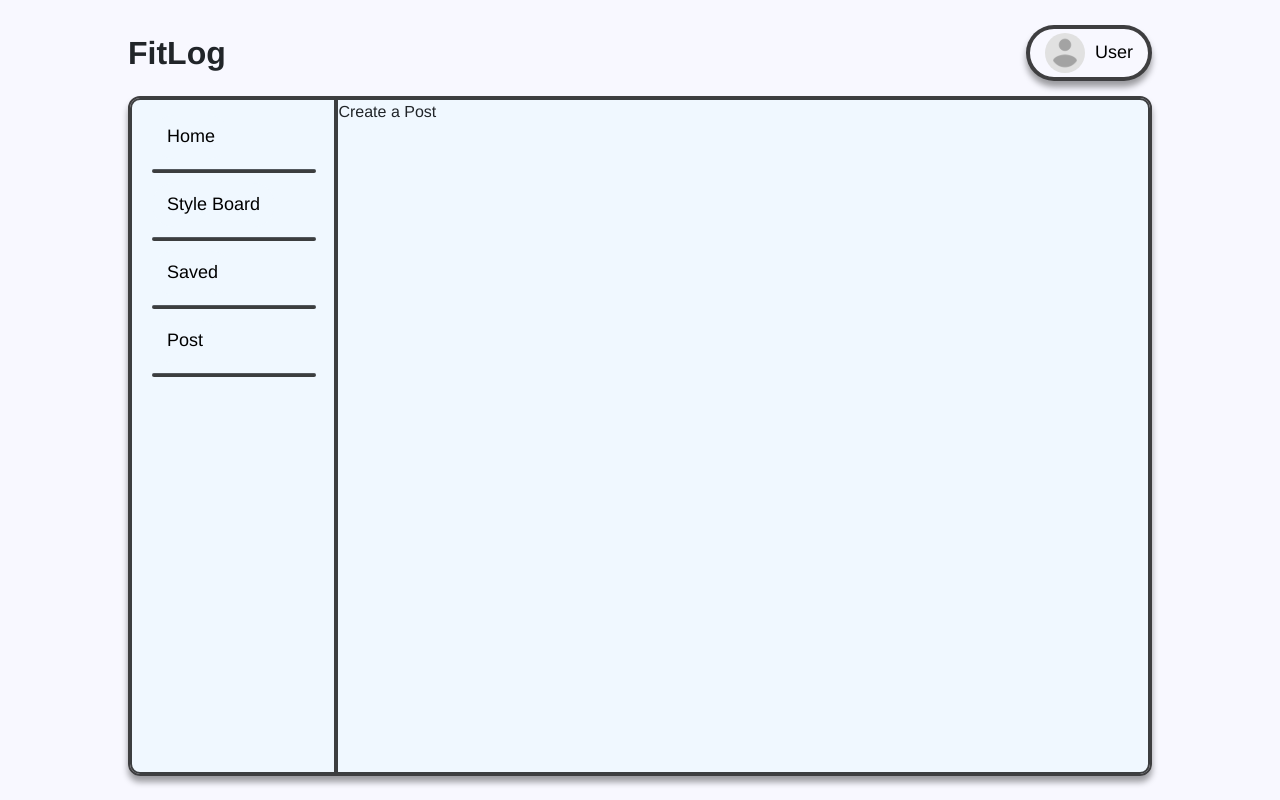
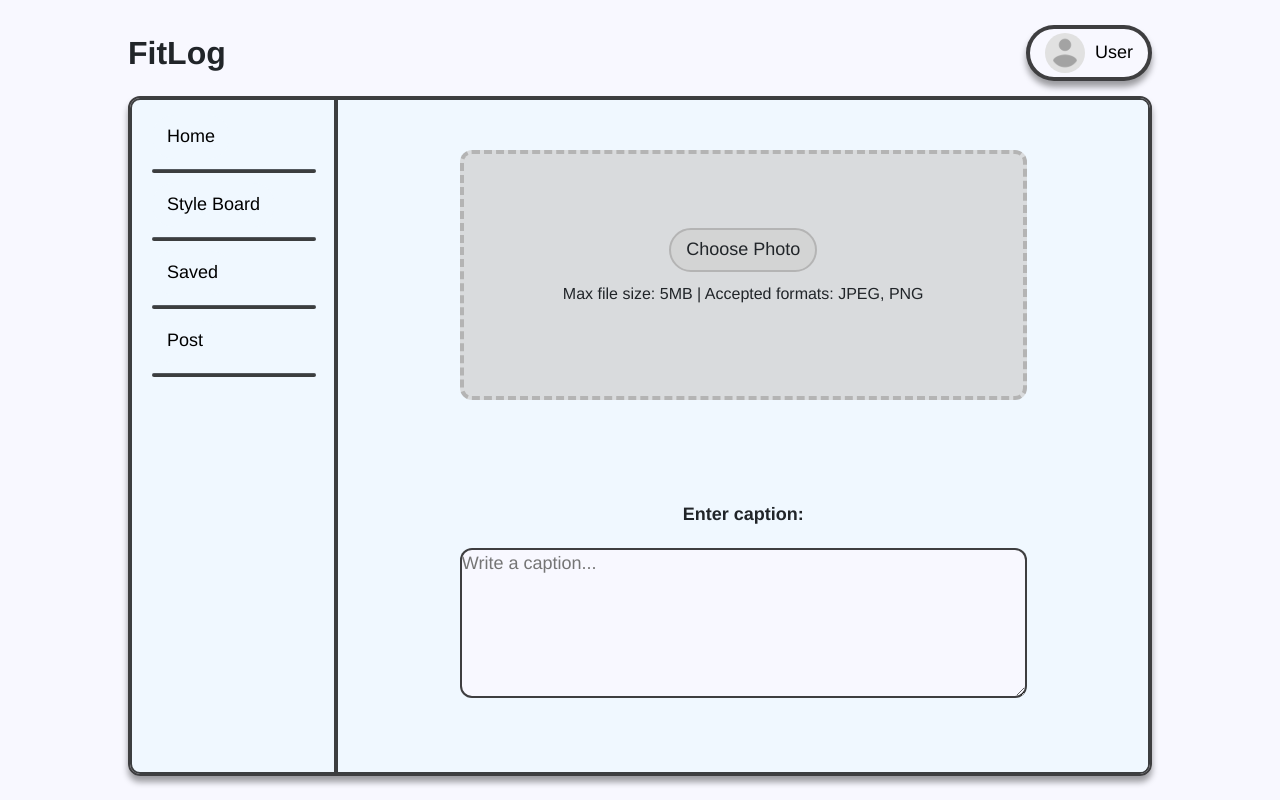
Before and after one commit to adbhati05/Web-Apps, a React (Vite) app in the folder CRUDApp/: page /post in a window 1280 px wide. Built offline with nearby package versions, Linux system fonts and the light colour scheme; no server answers; the database is empty; sample sign-in values are in the browser's storage.

Commit message:
Added the components needed to populate the Poat page in the Post.tsx file. Also ensured that Post.css was updated to accomodate those changes nicely.

```diff
--- a/CRUDApp/src/pages/Home.css
+++ b/CRUDApp/src/pages/Home.css
@@ -11,6 +11,8 @@
 /* This is for the left side bar (the flex: 1 statement ensures that each side bar takes up 1/5th of the entire container horizontally). */
 .home-left-side-bar {
     flex: 1;
+    height: 100%;
+    overflow-y: auto; /* This rule ensures that if the content in the side bar exceeds the height of the container, a scroll bar will appear (this will be in used in every rule set for side bars, post feeds, and other containers). */
     background-color: aliceblue;
     border: 2px solid rgba(0, 0, 0, 0.75);
     border-top-left-radius: 10px;
@@ -20,6 +22,8 @@
 /* Same logic used here for the right side bar as above, just that the border radius statements are dedicated for the top/bottom right corners of the bar. */
 .home-right-side-bar {
     flex: 1;
+    height: 100%;
+    overflow-y: auto;
     background-color: aliceblue;
     border: 2px solid rgba(0, 0, 0, 0.75);
     border-top-right-radius: 10px;
@@ -29,6 +33,8 @@
 /* This is for the post feed itself (the flex: 3 statemenet ensures that the feed takes up 3/5th of the entire container horizontally). */
 .post-feed {
     flex: 3;
+    height: 100%;
+    overflow-y: auto;
     background-color: aliceblue;
     border: 2px solid rgba(0, 0, 0, 0.75);
 }
--- a/CRUDApp/src/pages/Post.css
+++ b/CRUDApp/src/pages/Post.css
@@ -11,6 +11,8 @@
 
 .post-left-side-bar {
     flex: 1;
+    height: 100%;
+    overflow-y: auto;
     background-color: aliceblue;
     border: 2px solid rgba(0, 0, 0, 0.75);
     border-top-left-radius: 10px;
@@ -19,6 +21,15 @@
 
 .post-container {
     flex: 4;
+    height: 100%;
+    overflow-y: auto;
+    display: flex;
+    flex-direction: column;
+    align-items: center;
+    justify-content: flex-start;
+    gap: 50px;
+    padding-top: 50px;
+    padding-bottom: 50px;
     background-color: aliceblue;
     border: 2px solid rgba(0, 0, 0, 0.75);
     border-top-right-radius: 10px;
--- a/CRUDApp/src/pages/Post.tsx
+++ b/CRUDApp/src/pages/Post.tsx
@@ -1,17 +1,24 @@
-import TopBar from '../components/TopBar';
-import LeftSideBar from '../components/LeftSideBar';
-import './Post.css';
+import TopBar from "../components/TopBar";
+import LeftSideBar from "../components/LeftSideBar";
+import UploadPhotoField from "../components/UploadPhotoField";
+import PostDescription from "../components/PostDescription";
+import "./Post.css";
 
 const Post = () => {
-    return (
-        <div>
-            <TopBar />
-            <div className='post-main-layout'>
-                <div className='post-left-side-bar'><LeftSideBar /></div>
-                <div className='post-container'>Create a Post</div>
-            </div>
+  return (
+    <div>
+      <TopBar />
+      <div className="post-main-layout">
+        <div className="post-left-side-bar">
+          <LeftSideBar />
         </div>
-    );
-}
+        <div className="post-container">
+          <UploadPhotoField />
+          <PostDescription />
+        </div>
+      </div>
+    </div>
+  );
+};
 
 export default Post;
--- a/CRUDApp/src/pages/Saved.css
+++ b/CRUDApp/src/pages/Saved.css
@@ -11,6 +11,8 @@
 
 .saved-left-side-bar {
     flex: 1;
+    height: 100%;
+    overflow-y: auto;
     background-color: aliceblue;
     border: 2px solid rgba(0, 0, 0, 0.75);
     border-top-left-radius: 10px;
@@ -19,6 +21,8 @@
 
 .saved-container {
     flex: 4;
+    height: 100%;
+    overflow-y: auto;
     background-color: aliceblue;
     border: 2px solid rgba(0, 0, 0, 0.75);
     border-top-right-radius: 10px;
--- a/CRUDApp/src/pages/Settings.css
+++ b/CRUDApp/src/pages/Settings.css
@@ -11,6 +11,8 @@
 
 .settings-left-side-bar {
     flex: 1;
+    height: 100%;
+    overflow-y: auto;
     background-color: aliceblue;
     border: 2px solid rgba(0, 0, 0, 0.75);
     border-top-left-radius: 10px;
@@ -19,6 +21,8 @@
 
 .settings-container {
     flex: 3;
+    height: 100%;
+    overflow-y: auto;
     background-color: aliceblue;
     border: 2px solid rgba(0, 0, 0, 0.75);
     border-top-right-radius: 10px;
--- a/CRUDApp/src/pages/StyleBoard.css
+++ b/CRUDApp/src/pages/StyleBoard.css
@@ -11,6 +11,8 @@
 
 .style-board-left-side-bar {
     flex: 1;
+    height: 100%;
+    overflow-y: auto;
     background-color: aliceblue;
     border: 2px solid rgba(0, 0, 0, 0.75);
     border-top-left-radius: 10px;
@@ -19,6 +21,8 @@
 
 .style-board-container {
     flex: 4;
+    height: 100%;
+    overflow-y: auto;
     background-color: aliceblue;
     border: 2px solid rgba(0, 0, 0, 0.75);
     border-top-right-radius: 10px;
--- a/CRUDApp/src/pages/StyleBoard.tsx
+++ b/CRUDApp/src/pages/StyleBoard.tsx
@@ -1,17 +1,19 @@
-import TopBar from '../components/TopBar';
-import LeftSideBar from '../components/LeftSideBar';
-import './StyleBoard.css';
+import TopBar from "../components/TopBar";
+import LeftSideBar from "../components/LeftSideBar";
+import "./StyleBoard.css";
 
 const StyleBoard = () => {
-    return (
-        <div>
-            <TopBar />
-            <div className='style-board-main-layout'>
-                <div className='style-board-left-side-bar'><LeftSideBar /></div>
-                <div className='style-board-container'>Style Board Content</div>
-            </div>
+  return (
+    <div>
+      <TopBar />
+      <div className="style-board-main-layout">
+        <div className="style-board-left-side-bar">
+          <LeftSideBar />
         </div>
-    );
-}
+        <div className="style-board-container">Style Board Content</div>
+      </div>
+    </div>
+  );
+};
 
 export default StyleBoard;
```
Also changed, not shown: CRUDApp/src/components/LeftSideBar.tsx (+25 -17 lines).
